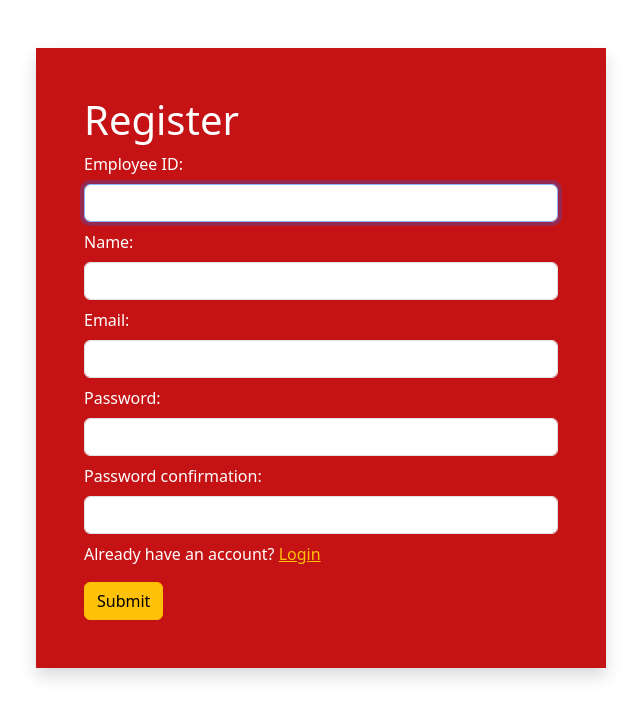
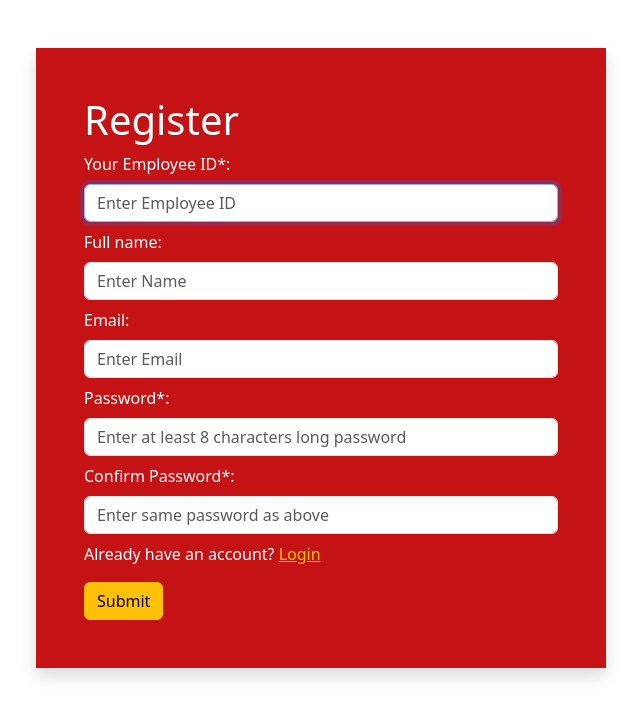
Before and after one commit to Scholarsdenweb/SD-Stock, a Django app: page /auth/register/ in a window 1280 px wide. Shown: the part 56-775 px from the top of the page, without its empty margins (319-960 px from the left). Run offline with Django 5.2, Linux system fonts and the light colour scheme.

Commit message:
field errors added

```diff
--- a/authapp/forms.py
+++ b/authapp/forms.py
@@ -8,17 +8,28 @@ class SignUpForm(UserCreationForm):
         fields = ('emp_id', 'name', 'email', 'password1', 'password2')
 
         widgets = {
-            'emp_id': forms.TextInput(attrs={'class': 'form-control my-2'}),
-            'name': forms.TextInput(attrs={'class': 'form-control my-2'}),
-            'email': forms.EmailInput(attrs={'class': 'form-control my-2'}),
+            'emp_id': forms.TextInput(attrs={'class': 'form-control my-2', 'placeholder': 'Enter Employee ID'}),
+            'name': forms.TextInput(attrs={'class': 'form-control my-2', 'placeholder': 'Enter Name'}),
+            'email': forms.EmailInput(attrs={'class': 'form-control my-2', 'placeholder': 'Enter Email'}),
             'password1': forms.PasswordInput(attrs={'class': 'form-control my-2'}),
-            'password2': forms.PasswordInput(attrs={'class': 'form-control my-2'})
+            'password2': forms.PasswordInput(attrs={'class': 'form-control my-2'}),
         }
+
+        labels = {
+            'emp_id': 'Your Employee ID*',
+            'name': 'Full name',
+            'email': 'Email',
+            'password1': 'Password*',
+            'password2': 'Confirm Password*',
+        }
+
 
     def __init__(self, *args, **kwargs):
         super(SignUpForm, self).__init__(*args, **kwargs)
-        self.fields['password1'].widget.attrs.update({'class': 'form-control my-2'})
-        self.fields['password2'].widget.attrs.update({'class': 'form-control my-2'})
+        self.fields['password1'].widget.attrs.update({'class': 'form-control my-2', 'placeholder': 'Enter at least 8 characters long password'})
+        self.fields['password1'].label = 'Password*'
+        self.fields['password2'].widget.attrs.update({'class': 'form-control my-2', 'placeholder': 'Enter same password as above'})
+        self.fields['password2'].label = 'Confirm Password*'
 
 
 
--- a/authapp/views.py
+++ b/authapp/views.py
@@ -12,9 +12,16 @@ def register(request):
         if form.is_valid():
             form.save()
             messages.success(request, 'User registered successfully')
-            return render(request, 'authapp/register.html', {'form': form})
+            next_url = request.POST.get('next') or request.GET.get('next')
+            return redirect(next_url or 'dashboard:home')  # Replace with your redirect URL
         else:
-            messages.error(request, 'User not registered')
+            for f in form.fields:
+               if form[f].errors:
+                #    form[f].field.widget.attrs['class'] = 'form-control is-invalid'
+                   form[f].field.widget.attrs.update({'class': 'form-control is-invalid'})
+               else:
+                #    form[f].field.widget.attrs['class'] = 'form-control is-valid'
+                   form[f].field.widget.attrs.update({'class': 'form-control is-valid'})
             return render(request, 'authapp/register.html', {'form': form})
     form = SignUpForm()
 
@@ -26,7 +33,6 @@ def user_login(request):
     if request.method == 'POST':
         form = loginForm(request.POST)
         if form.is_valid():
-            print('login view')
             emp_id = form.cleaned_data['emp_id']
             password = form.cleaned_data['password']
             user = authenticate(request, emp_id=emp_id, password=password)
@@ -36,10 +42,13 @@ def user_login(request):
 
                 return redirect(next_url or 'dashboard:home')  # Replace with your redirect URL
             else:
-                form.add_error(None, 'Invalid employee id or password')
-    else:
-        if request.user.is_authenticated:
-            return redirect('dashboard:home')
+                form.fields['emp_id'].widget.attrs['class'] = 'form-control is-invalid my-2'
+                form.fields['password'].widget.attrs['class'] = 'form-control is-invalid my-2'
+                messages.error(request, 'Invalid username or password')
+                return render(request, 'authapp/register.html', {'form': form})
+
+
+
     form = loginForm()
     return render(request, 'authapp/login.html', {'form': form})
 
```
Also changed, not shown: templates/authapp/login.html (+14 -2 lines), templates/authapp/register.html (+8 -1 lines), templates/base.html (+7 -0 lines).
